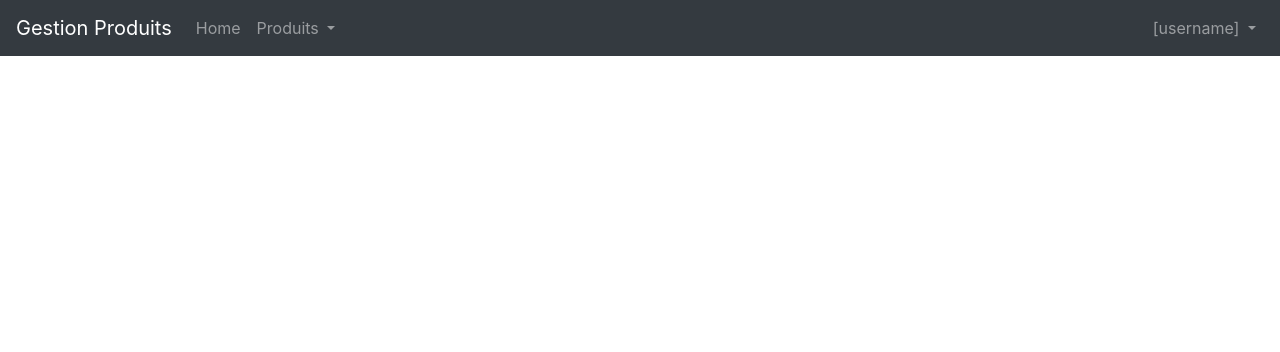
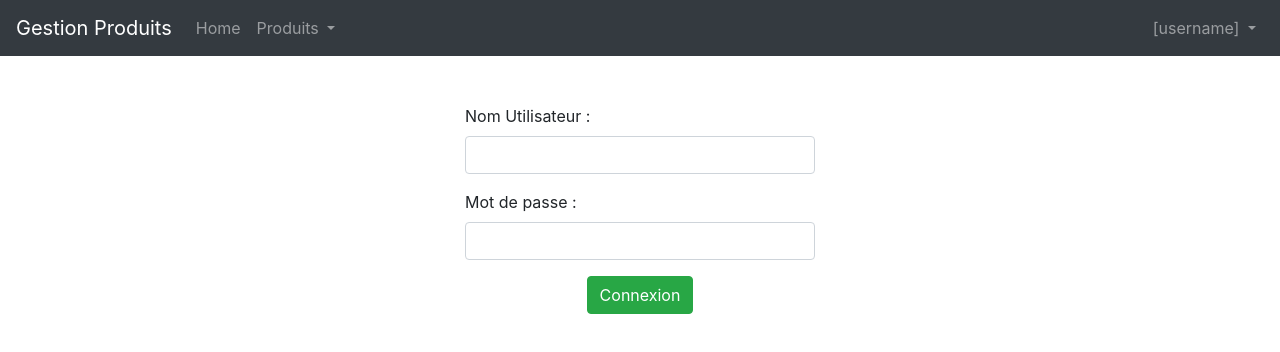
Before and after one commit to Djibba/GestionProduit-Front, an Angular app: page /login in a window 1280 px wide. Before the commit this address led to /. Shown: the top 352 px of the page. Built offline with nearby package versions, Linux system fonts and the light colour scheme.

Commit message:
login client

```diff
--- a/src/app/app-routing.module.ts
+++ b/src/app/app-routing.module.ts
@@ -6,6 +6,7 @@ import { UpdateProduitComponent } from './update-produit/update-produit.componen
 import { RechercheParCategorieComponent } from './recherche-par-categorie/recherche-par-categorie.component';
 import { RechercheParNomComponent } from './recherche-par-nom/recherche-par-nom.component';
 import { ListerCategoriesComponent } from './lister-categories/lister-categories.component';
+import { LoginComponent } from './auth/login/login.component';
 
 const routes: Routes = [
   { path: 'produits', component: ProduitsComponent },
@@ -14,7 +15,8 @@ const routes: Routes = [
   { path: 'updateProduit/:id', component: UpdateProduitComponent},
   { path: 'rechercheParCategorie', component: RechercheParCategorieComponent},
   { path: 'rechercheParNom', component: RechercheParNomComponent},
-  { path: 'listeCategories', component: ListerCategoriesComponent}
+  { path: 'listeCategories', component: ListerCategoriesComponent},
+  { path: 'login', component: LoginComponent},
 ];
 
 @NgModule({
--- a/src/app/app.component.html
+++ b/src/app/app.component.html
@@ -43,7 +43,7 @@
             [username]
           </a>
           <div class="dropdown-menu">
-            <a class="dropdown-item" href="#">login</a>
+            <a class="dropdown-item" routerLink="/login">login</a>
             <a class="dropdown-item" href="#">logout</a>
             <a class="dropdown-item" href="#">Profile</a>
           </div>
--- a/src/app/app.module.ts
+++ b/src/app/app.module.ts
@@ -13,6 +13,7 @@ import { RechercheParNomComponent } from './recherche-par-nom/recherche-par-nom.
 import { SearchFilterPipe } from './pipes/search-filter.pipe';
 import { ListerCategoriesComponent } from './lister-categories/lister-categories.component';
 import { UpdateCategorieComponent } from './update-categorie/update-categorie.component';
+import { LoginComponent } from './auth/login/login.component';
 
 @NgModule({
   declarations: [
@@ -24,7 +25,8 @@ import { UpdateCategorieComponent } from './update-categorie/update-categorie.co
     RechercheParNomComponent,
     SearchFilterPipe,
     ListerCategoriesComponent,
-    UpdateCategorieComponent
+    UpdateCategorieComponent,
+    LoginComponent
   ],
   imports: [
     BrowserModule,
--- /dev/null
+++ b/src/app/auth/login/login.component.html
@@ -0,0 +1,31 @@
+<div class="container mt-5">
+  <div class="row justify-content-md-center">
+    <div class="col-md-4">
+      <form>
+        <div class="form-group">
+          <label>Nom Utilisateur :</label>
+          <input
+            type="text"
+            name="username"
+            class="form-control"
+            [(ngModel)]="user.username"
+          />
+        </div>
+        <div class="form-group">
+          <label>Mot de passe :</label>
+          <input
+            type="password"
+            name="password"
+            [(ngModel)]="user.password"
+            class="form-control"
+          />
+        </div>
+        <div class="row justify-content-md-center">
+          <button type="button" (click)="onLoggedin()" class="btn btn-success">
+            Connexion
+          </button>
+        </div>
+      </form>
+    </div>
+  </div>
+</div>
--- /dev/null
+++ b/src/app/auth/login/login.component.ts
@@ -0,0 +1,22 @@
+import { Component, OnInit } from '@angular/core';
+import { User } from './../../model/user.model';
+
+@Component({
+  selector: 'app-login',
+  templateUrl: './login.component.html',
+  styleUrls: ['./login.component.css']
+})
+export class LoginComponent implements OnInit {
+
+  user = new User();
+
+  constructor(){}
+
+  ngOnInit(): void {
+  }
+
+  onLoggedin() {
+    console.log(this.user);
+  }
+
+}
--- /dev/null
+++ b/src/app/model/user.model.ts
@@ -0,0 +1,5 @@
+export class User {
+  username!: string;
+  password!: string;
+  roles!: string[];
+}
--- a/src/app/update-categorie/update-categorie.component.html
+++ b/src/app/update-categorie/update-categorie.component.html
@@ -1,5 +1,5 @@
 <form>
-  <div>
+  <div [hidden]="ajout">
     <label>ID Catégorie</label>
     <input readonly
       type="text"
```
Also changed, not shown: src/app/services/auth.service.ts (added, +9 -0 lines), src/app/auth/login/login.component.css (added), 2 other files (tests, documents, lock files or other folders).
